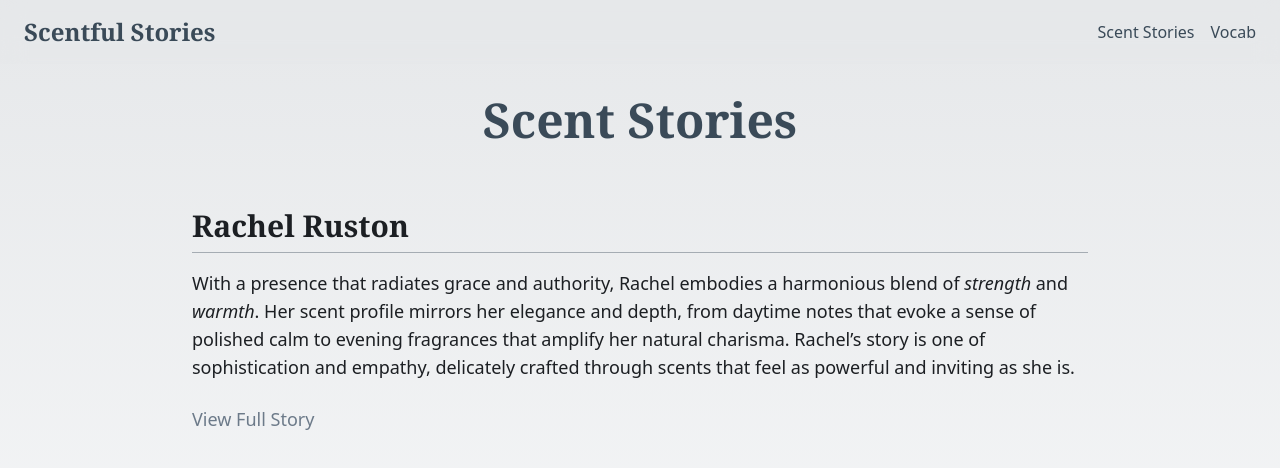
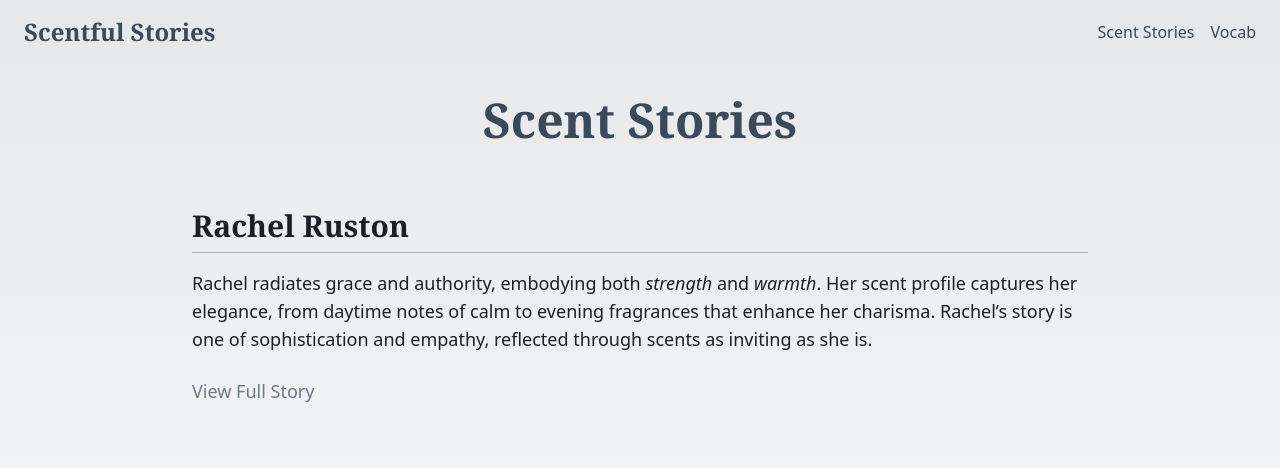
Before and after one commit to P541M/evoria, a React (Create React App) app: page /#/stories in a window 1280 px wide. Shown: the top 468 px of the page. Built offline with nearby package versions, Linux system fonts and the light colour scheme.

Commit message:
feat: shortened blurb

```diff
--- a/src/components/FragrancePicks.jsx
+++ b/src/components/FragrancePicks.jsx
@@ -16,14 +16,12 @@ function FragrancePicks() {
             Rachel Ruston
           </h3>
           <p className="text-textPrimary mb-4 sm:mb-6 leading-relaxed text-base sm:text-lg">
-            With a presence that radiates grace and authority, Rachel embodies a
-            harmonious blend of <span className="italic">strength</span> and{" "}
-            <span className="italic">warmth</span>. Her scent profile mirrors
-            her elegance and depth, from daytime notes that evoke a sense of
-            polished calm to evening fragrances that amplify her natural
-            charisma. Rachel’s story is one of sophistication and empathy,
-            delicately crafted through scents that feel as powerful and inviting
-            as she is.
+            Rachel radiates grace and authority, embodying both{" "}
+            <span className="italic">strength</span> and{" "}
+            <span className="italic">warmth</span>. Her scent profile captures
+            her elegance, from daytime notes of calm to evening fragrances that
+            enhance her charisma. Rachel’s story is one of sophistication and
+            empathy, reflected through scents as inviting as she is.
           </p>
           <Link
             to="/stories/rachel-ruston"
```
